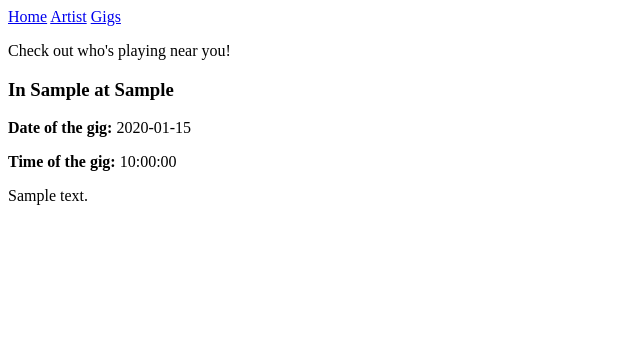
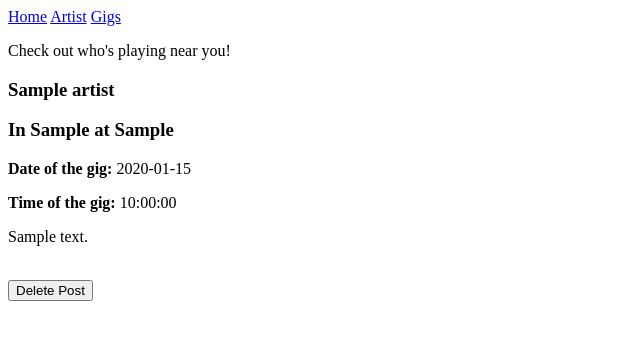
Before and after one commit to BWDaniels97/QA-SFIA-1, a Flask app: page / in a window 1280 px wide. Shown: the top 340 px of the page, without its empty margins (0-640 px from the left). Run offline with Flask 2, Linux system fonts and the light colour scheme; tables that the repository leaves empty hold one stand-in row (values such as "Sample post"); parts of the project's set-up code (start-up, migrations or seed data) failed here and were passed over.

Commit message:
added delete

```diff
--- a/application/routes.py
+++ b/application/routes.py
@@ -54,3 +54,13 @@ def gig():
         print(form.errors)
 
     return render_template('gigs.html', title='Gigs', form=form)
+
+
+
+
+@app.route('/gigs/delete/<id>', methods=['Post', 'GET'])
+def gig_delete(id):
+    gig = Gigs.query.filter_by(id=id).first()
+    db.session.delete(gig)
+    db.session.commit()
+    return redirect(url_for('home'))
--- a/application/templates/home.html
+++ b/application/templates/home.html
@@ -3,12 +3,17 @@
 <p>Check out who's playing near you!</p>
 {% for gig in gigs %}
     <div>
-	<h3>{{ gig.singer.artist_namer }}</h3>
+	<h3>{{ gig.singer.artist_name }}</h3>
 	<h3>In {{ gig.city }} at {{ gig.venue }}</h3>
 	<p><b> Date of the gig: </b>{{ gig.gig_date }}</p>
 	<p><b> Time of the gig: </b>{{ gig.gig_time }}</p>
         <p>{{ gig.content }}</p>
     </div>
+    <br>
+    <form action="{{url_for('gig_delete', id=gig.id)}}">
+	    <button type="submit">Delete Post</button>
+    </form>
+
 {% endfor %}
 
 {% endblock %}
```
